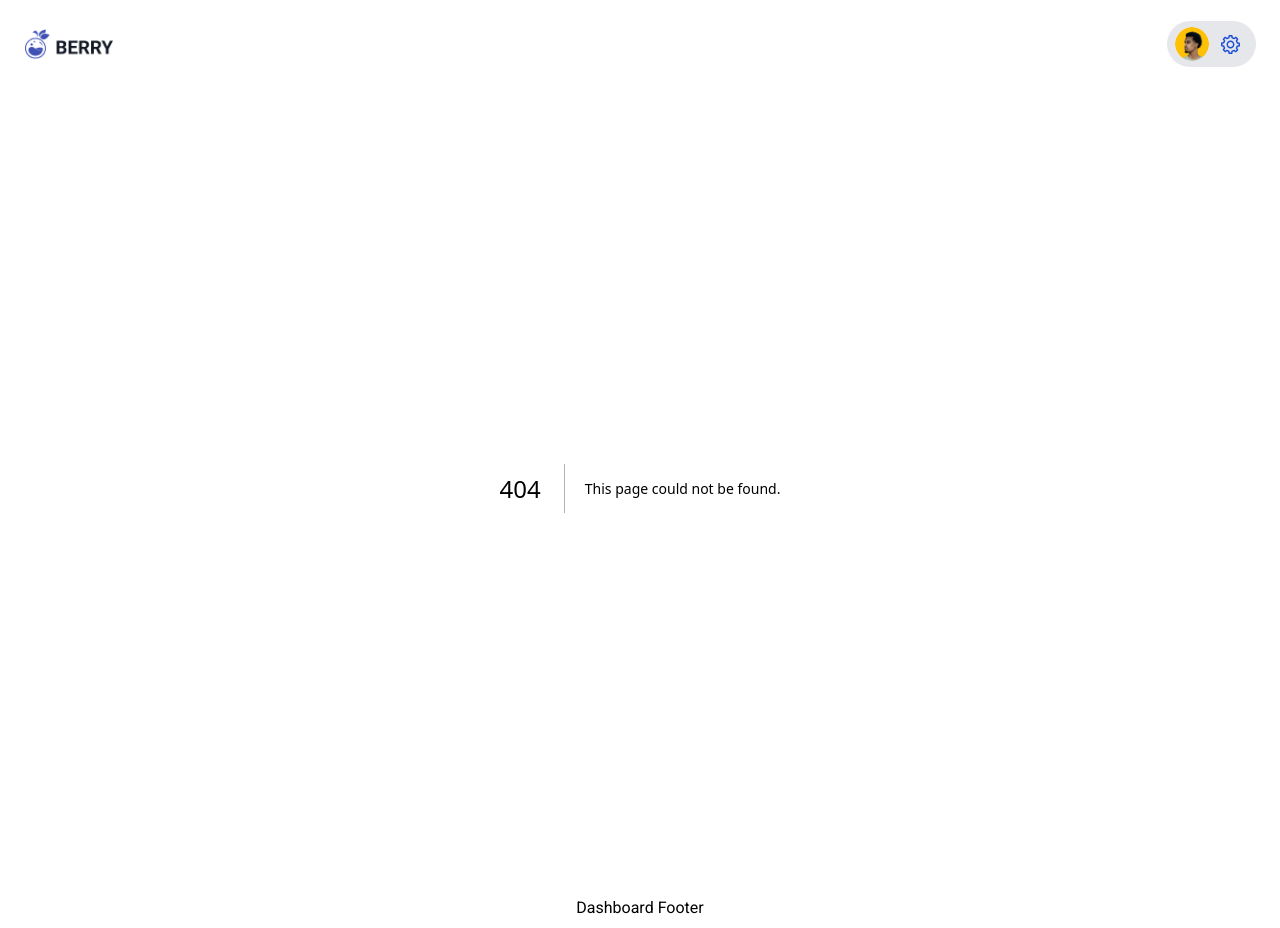
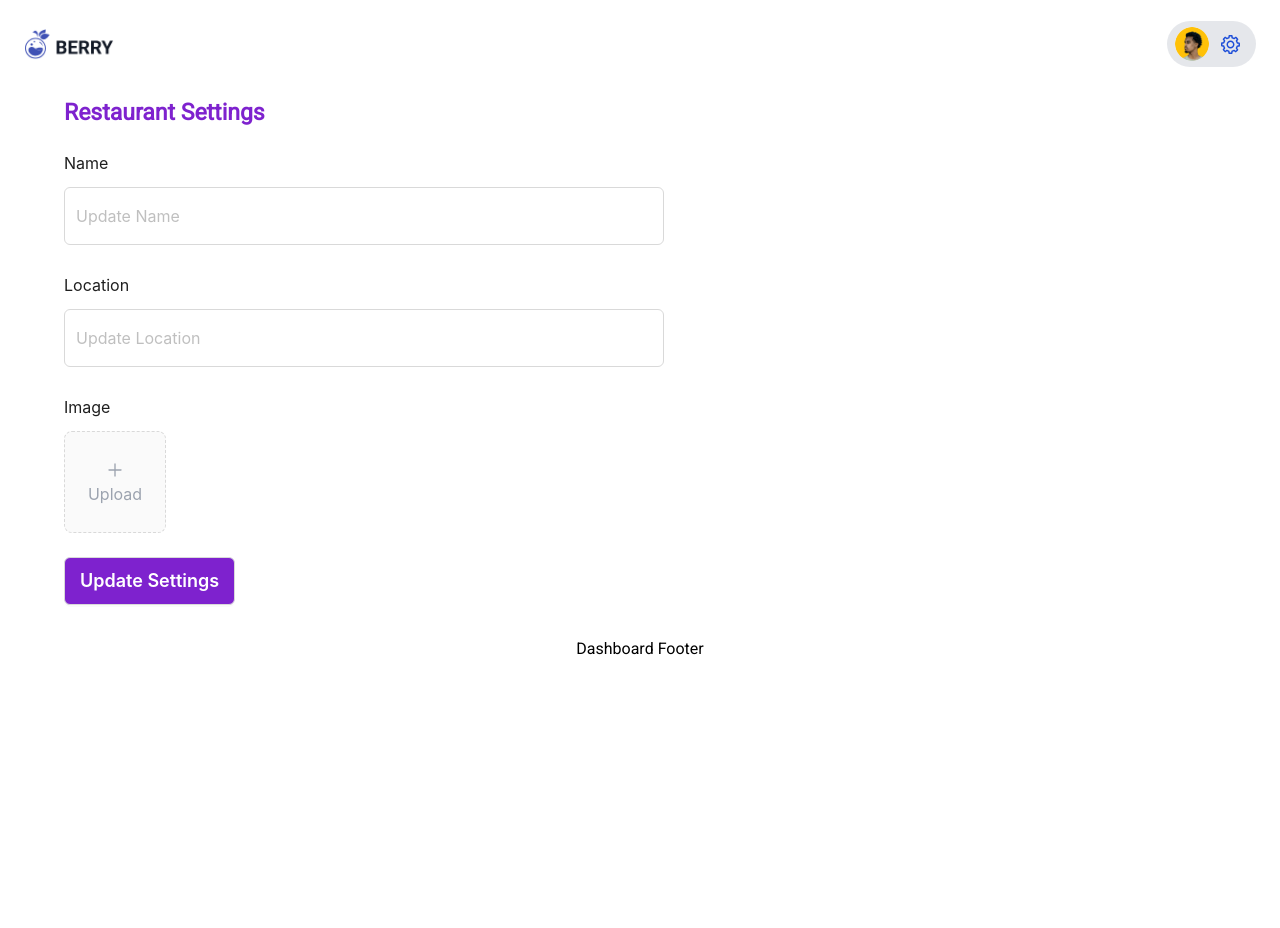
Before and after one commit to rehanmosabbir/codecamprestora.web, a Next.js app: page /restaurant-settings in a window 1280 px wide. Before the commit this address had no page. After the commit the page ends 800 px from the top, so only its background shows below. Built offline with nearby package versions, Linux system fonts and the light colour scheme.

Commit message:
Add Restaurant Settings

```diff
--- a/package.json
+++ b/package.json
@@ -10,6 +10,7 @@
   },
   "dependencies": {
     "@ant-design/cssinjs": "^1.18.1",
+    "@ant-design/icons": "^5.2.6",
     "antd": "^5.12.4",
     "next": "14.0.4",
     "react": "^18",
--- /dev/null
+++ b/src/components/RestaurantSettingsComponent/index.tsx
@@ -0,0 +1,126 @@
+import { PlusOutlined } from '@ant-design/icons';
+import { Button, Form, Input, Modal, Upload, message } from 'antd';
+import type { RcFile, UploadProps } from 'antd/es/upload';
+import type { UploadFile } from 'antd/es/upload/interface';
+import Image from 'next/image';
+import { useState } from 'react';
+
+const getBase64 = (file: RcFile): Promise<string> =>
+    new Promise((resolve, reject) => {
+        const reader = new FileReader();
+        reader.readAsDataURL(file);
+        reader.onload = () => resolve(reader.result as string);
+        reader.onerror = (error) => reject(error);
+    });
+
+
+export function RestaurantSettingsComponent() {
+    const [previewOpen, setPreviewOpen] = useState(false);
+    const [previewImage, setPreviewImage] = useState('');
+    const [previewTitle, setPreviewTitle] = useState('');
+    const [fileList, setFileList] = useState<UploadFile[]>([]);
+    const [messageApi, contextHolder] = message.useMessage();
+
+    const success = () => {
+        messageApi.open({
+            type: 'success',
+            content: 'Update Successfully!'
+        });
+    }
+
+    const handleCancel = () => setPreviewOpen(false);
+
+    const handlePreview = async (file: UploadFile) => {
+        if (!file.url && !file.preview) {
+            file.preview = await getBase64(file.originFileObj as RcFile);
+        }
+
+        setPreviewImage(file.url || (file.preview as string));
+        setPreviewOpen(true);
+        setPreviewTitle(file.name || file.url!.substring(file.url!.lastIndexOf('/') + 1));
+    };
+
+    const handleChange: UploadProps['onChange'] = ({ fileList: newFileList }) =>
+        setFileList(newFileList);
+
+    const uploadButton = (
+        <div className="text-gray-400 text-center">
+            <PlusOutlined />
+            <p>Upload</p>
+        </div>
+    );
+
+    const handleOnFinish = (values: any) => {
+        console.log("Received values: ", values);
+    }
+
+    const formItemLayout = {
+        labelCol: { span: 24 },
+        wrapperCol: { span: 24 },
+    };
+
+    return (
+        <div className="flex flex-col gap-2 mx-16">
+            {contextHolder}
+            <h3 className="font-bold py-2 text-[23px] text-purple-700">Restaurant Settings</h3>
+            <Form
+                {...formItemLayout}
+                className=""
+                name="restaurant-settings"
+                style={{ maxWidth: 600 }}
+                onFinish={handleOnFinish}
+            >
+                <Form.Item
+                    label={"Name"}
+                    name={"name"}
+                >
+                    <Input
+                        className="!py-4 text-[16px] text-gray-600 hover:bg-slate-100 hover:ring-1"
+                        placeholder="Update Name"
+                    />
+                </Form.Item>
+
+                <Form.Item
+                    label={"Location"}
+                    name={"location"}
+                >
+                    <Input
+                        className="!py-4 text-[16px] text-gray-600 hover:bg-slate-100 hover:ring-1"
+                        placeholder="Update Location"
+                    />
+                </Form.Item>
+
+                <Form.Item
+                    label={"Image"}
+                    name={"image"}
+                >
+                    <Upload
+                        name="restaurant-image"
+                        listType={"picture-card"}
+                        fileList={undefined}
+                        onPreview={handlePreview}
+                        onChange={handleChange}
+                    >
+                        {fileList.length >= 1 ? null : uploadButton}
+                    </Upload>
+
+                </Form.Item>
+
+                <Modal open={previewOpen} title={previewTitle} footer={null} onCancel={handleCancel}>
+                    <Image src={previewImage} alt={"Image"} width={100} height={100} style={{ width: "100%" }} />
+                </Modal>
+
+                <Form.Item>
+                    <Button
+                        type={"default"}
+                        htmlType={"submit"}
+                        className="!bg-purple-700 !text-white text-lg !h-12 font-semibold !hover:text-white"
+                        onClick={success}
+                    >
+                        Update Settings
+                    </Button>
+                </Form.Item>
+            </Form>
+        </div>
+    );
+}
--- /dev/null
+++ b/src/pages/restaurant-settings/index.tsx
@@ -0,0 +1,5 @@
+import { RestaurantSettingsComponent } from "@/components/RestaurantSettingsComponent";
+
+export default function RestaurantSettings() {
+    return <RestaurantSettingsComponent />
+}
```
Also changed, not shown: 1 other file (tests, documents, lock files or other folders).
